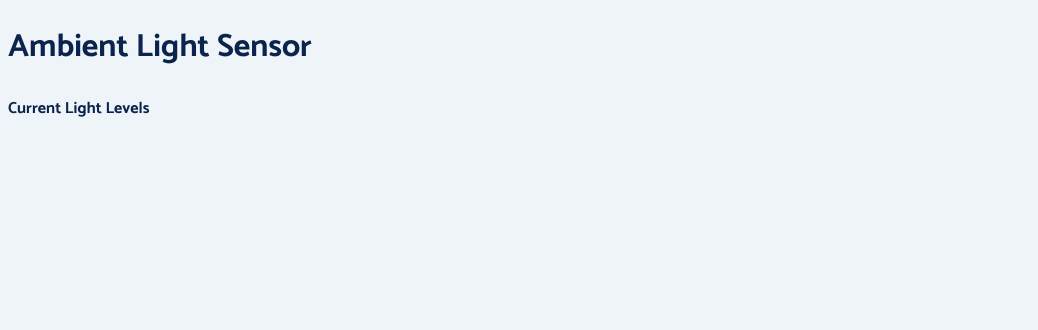
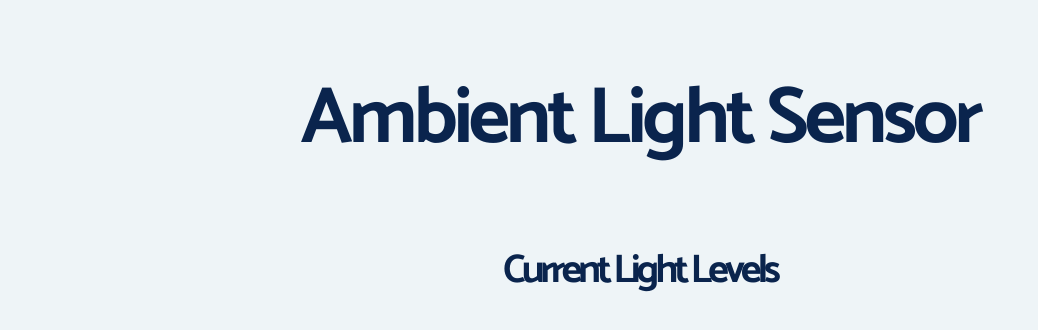
Before and after one commit to deanhume/ambient-light-sensor, a plain HTML site: page index.html in a window 1280 px wide. Shown: the whole page, without its empty margins (0-1038 px from the left). Drawn offline with Linux system fonts and the light colour scheme.

Commit message:
Update index.html

```diff
--- a/index.html
+++ b/index.html
@@ -5,14 +5,27 @@
     <title>Ambient Light Sensor</title>
     <link href="https://fonts.googleapis.com/css?family=Catamaran:700" rel="stylesheet">
     <style>
+      h1{
+        font-size: 80px;
+      }
+
+      p{
+        font-size: 40px;
+      }
+
       .darkLight{
           font-family: 'Catamaran', sans-serif;
+          letter-spacing: -4px;
+          text-align: center;
           color: #8cabd9;
           background-color: #0a244d;
+
         }
 
        .brightLight{
           font-family: 'Catamaran', sans-serif;
+          letter-spacing: -4px;
+          text-align: center;
           background-color: #eef4f7;
           color: #0a244d;
         }
```
Lines whose indentation alone changed are shown as unchanged.
